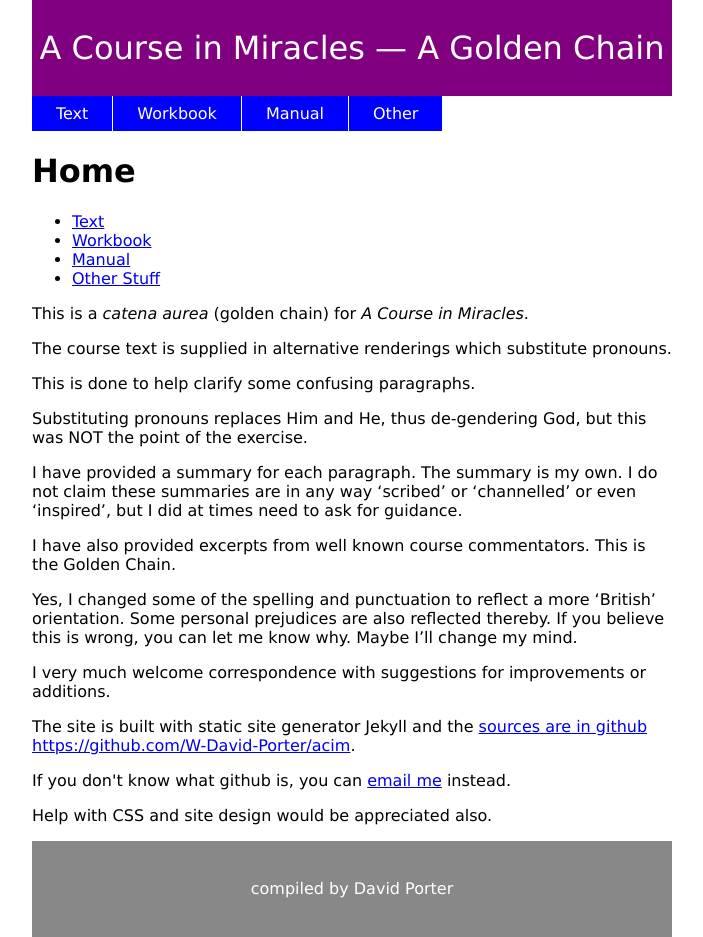
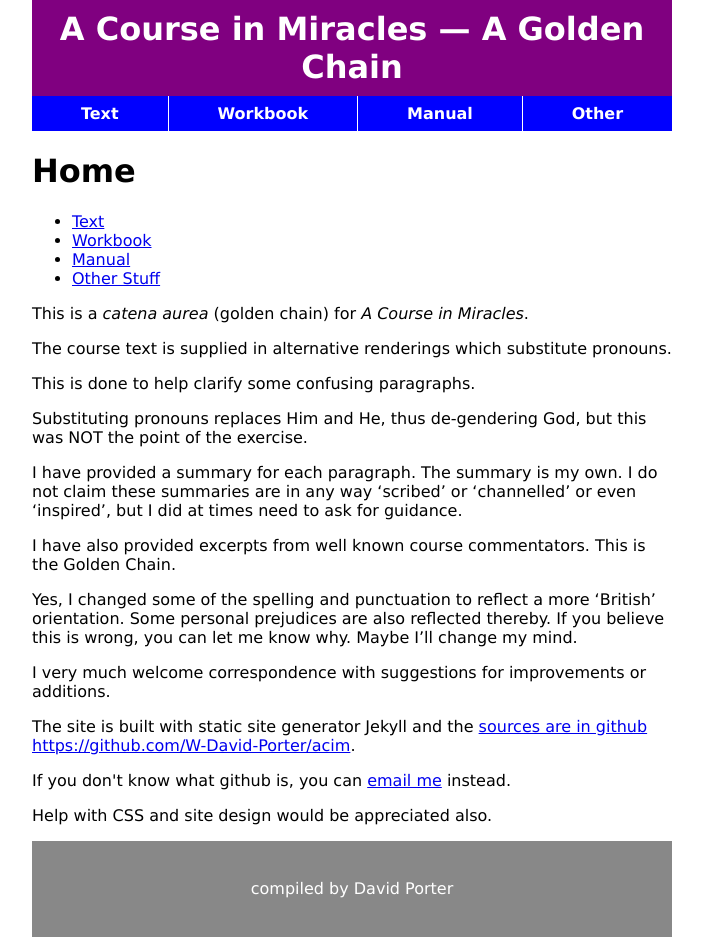
Before and after one commit to wdporter/acim, a Jekyll site: the page built from index.html, in a window 1280 px wide. Shown: the whole page, without its empty margins (288-991 px from the left). Built offline with Jekyll 4.4.1, drawn with Linux system fonts in a browser that asks for light colours.

Commit message:
style of nav

```diff
--- a/assets/css/style2.css
+++ b/assets/css/style2.css
@@ -19,6 +19,9 @@ nav>div div {
   padding: .5em 1.5em;
   color: white;
   background-color:blue;
+  flex-grow: 1;
+  text-align: center;
+  font-weight: bold;
 }
 nav>div div.active {
   padding: .5em 1.5em;
@@ -44,6 +47,7 @@ header, footer {
 header {
   background-color: purple;
   font-size: xx-large;
+  font-weight: bold;
 }
 header a, header a:visited, header a:active {
   color: white;
```
